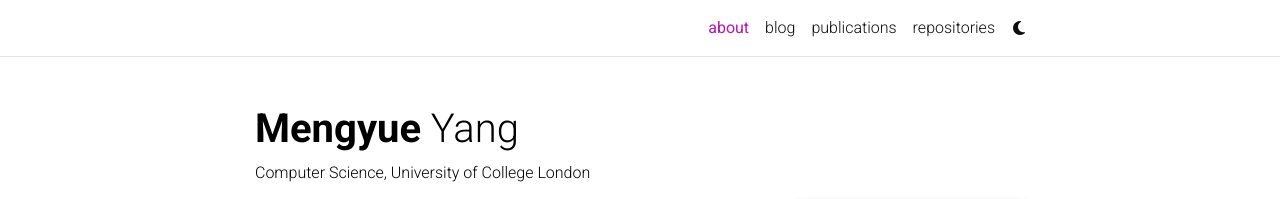
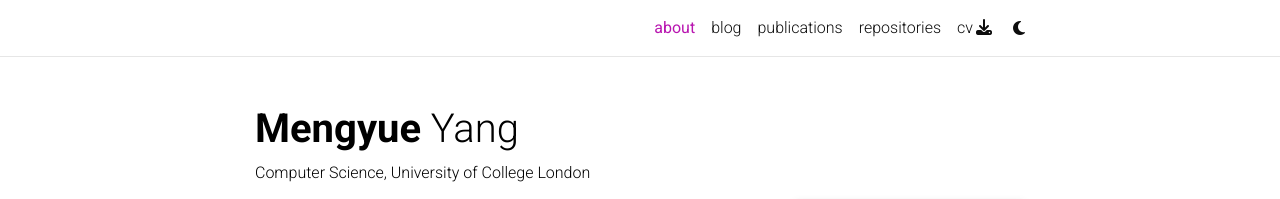
Before and after one commit to ymy4323460/ymy4323460.github.io, a Jekyll site: the page built from _pages/about.md, in a window 1280 px wide. Shown: the top 199 px of the page. Built offline with Jekyll 4.4.1, drawn with Linux system fonts in a browser that asks for light colours; full-size pictures stand in for the smaller copies a plugin makes; comment, search, counter and statistics services are not loaded; a style sheet for code colours, icons or effects is not loaded.

Commit message:
Update header.html

```diff
--- a/_includes/header.html
+++ b/_includes/header.html
@@ -94,7 +94,7 @@
               {%- endif -%}
               {%- endif -%}
               {% endfor -%}
-<!--             <li class="nav-item"><a class="nav-link" href="/assets/pdf/Mengyue_Yang_CV_pub.pdf" target="_blank">cv<i class="fas fa-download"></i></a></li>  -->
+            <li class="nav-item"><a class="nav-link" href="/assets/pdf/Mengyue_Yang_CV_pub.pdf" target="_blank">cv<i class="fas fa-download"></i></a></li>
 
               {%- if site.enable_darkmode %}
 
```
